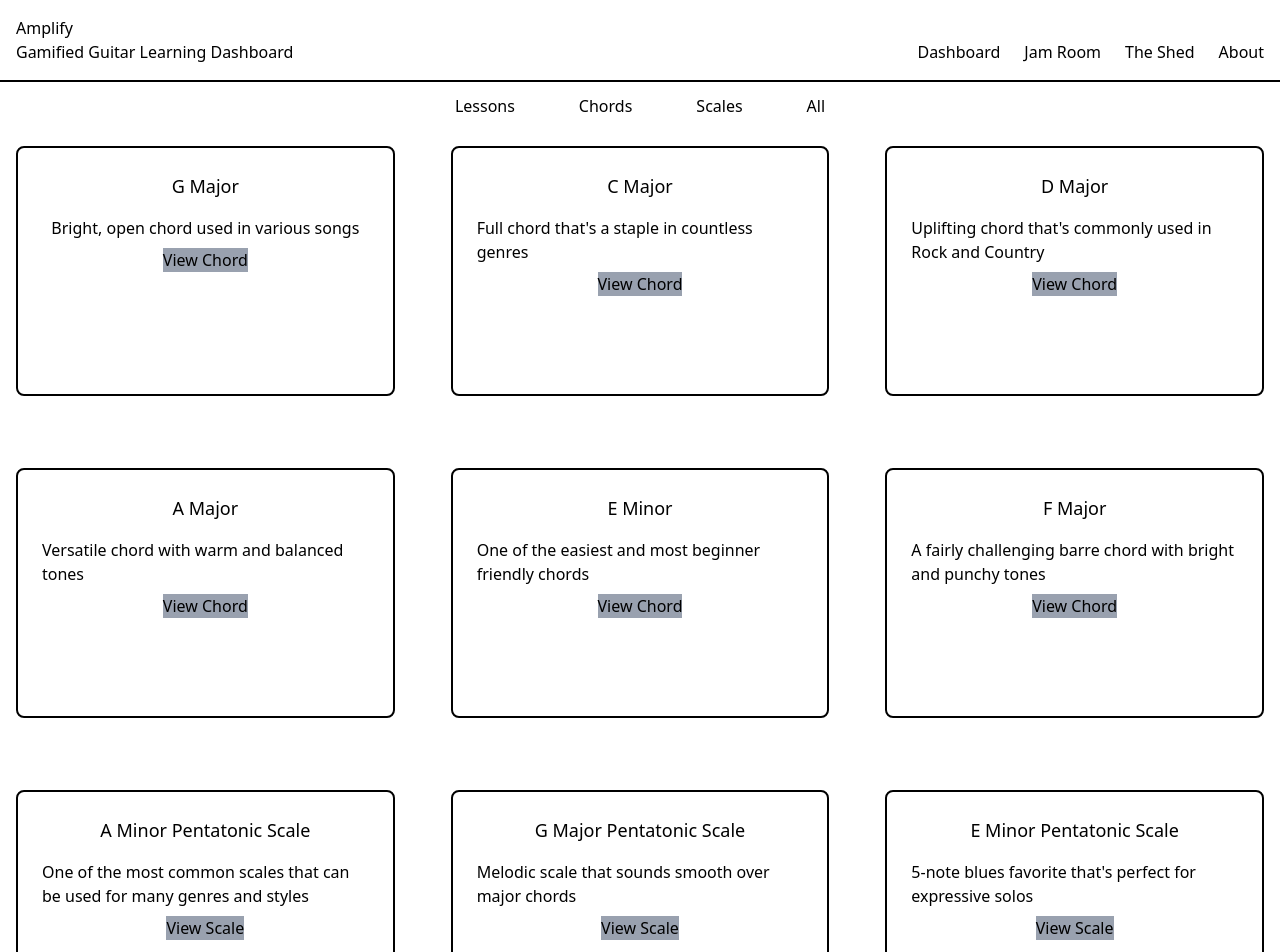
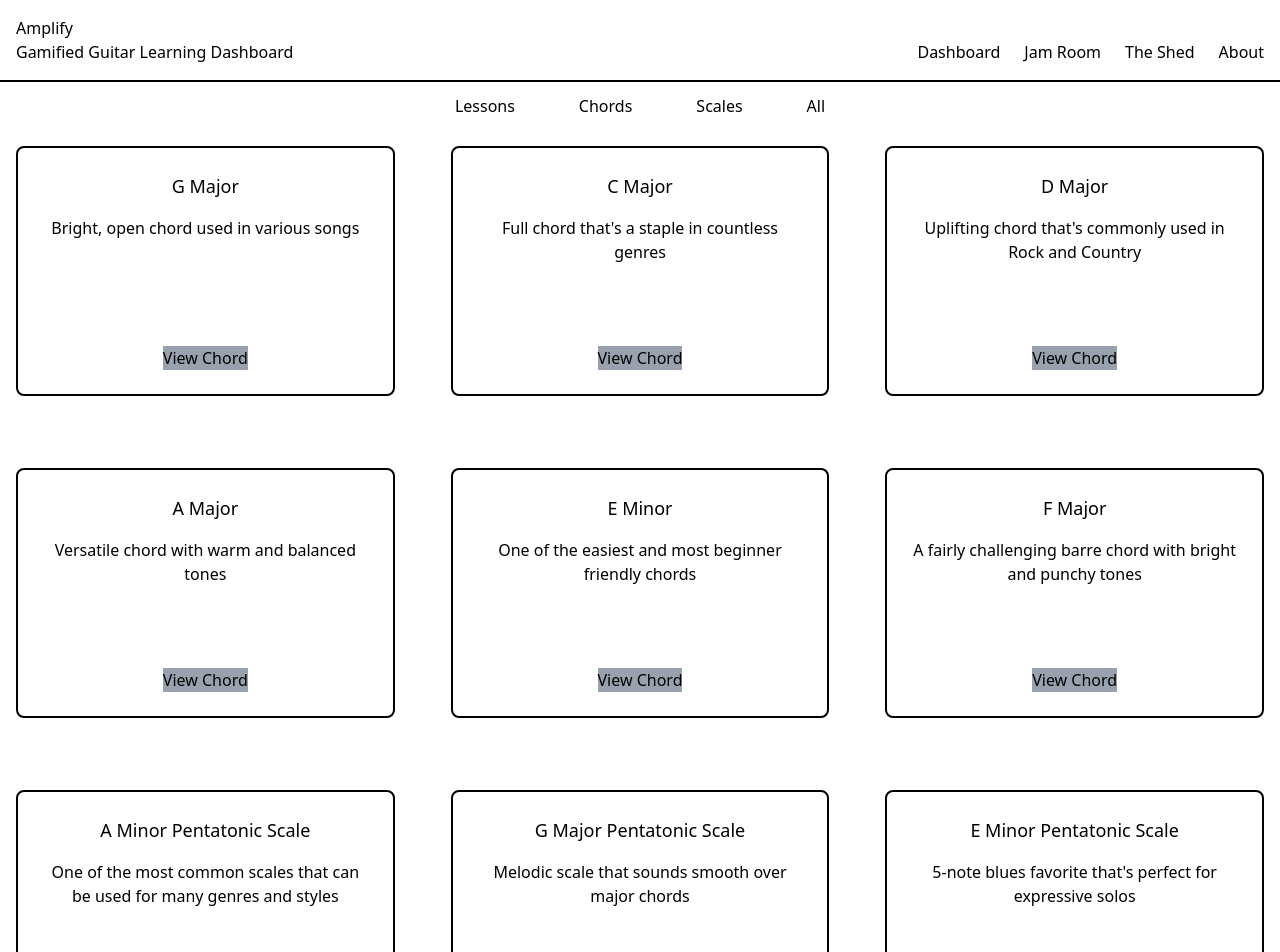
Before and after one commit to joshliford/amplify-guitar-app, a React (Vite) app in the folder amplify-guitar-app/: page /jamroom in a window 1280 px wide. Shown: the top 952 px of the page. Built offline with nearby package versions, Linux system fonts and the light colour scheme.

Commit message:
added functions in jamroom for handling onClick via each card button in preparation for modal integration

```diff
--- a/amplify-guitar-app/src/components/Card.jsx
+++ b/amplify-guitar-app/src/components/Card.jsx
@@ -5,9 +5,9 @@ export default function Card({ title, description, children }) { {/* general pur
             <div> {/* title container */}
                 <h3 className="text-lg mb-4">{title}</h3>
             </div>
-            <div> {/* description container */}
+            <div className="flex flex-col grow text-center"> {/* description container */}
                 <p>{description}</p>
-                {children}
+                <span className="mt-auto">{children}</span> {/* mt-auto & grow push the child (button) to the bottom of the card */}
             </div>
         </div>
     )
--- a/amplify-guitar-app/src/components/Chords/ChordCard.jsx
+++ b/amplify-guitar-app/src/components/Chords/ChordCard.jsx
@@ -1,11 +1,11 @@
 import Card from "../Card";
 
-export default function ChordCard({ title, description }) { {/* Sub-card component specifically for chords */}
+export default function ChordCard({ title, description, handleViewItem, chord }) { {/* Sub-card component specifically for chords */}
 
     return (
         <Card title={title} description={description}>
-            <div className="flex justify-center">
-                <button className="mt-2 bg-gray-400 hover:cursor-pointer">
+            <div className="flex justify-center mt-auto">
+                <button className="mt-2 bg-gray-400 hover:cursor-pointer" onClick={() => handleViewItem(chord)}>
                     View Chord
                 </button>
             </div>
--- a/amplify-guitar-app/src/components/Lessons/LessonCard.jsx
+++ b/amplify-guitar-app/src/components/Lessons/LessonCard.jsx
@@ -1,11 +1,11 @@
 import Card from "../Card";
 
-export default function LessonCard({ title, description }) {
+export default function LessonCard({ title, description, handleViewItem, lesson }) { {/* Sub-card component specifically for lessons */}
 
     return (
         <Card title={title} description={description}>
             <div className="flex justify-center">
-                <button className="mt-2 bg-gray-400 hover:cursor-pointer">
+                <button className="mt-2 bg-gray-400 hover:cursor-pointer" onClick={() => handleViewItem(lesson)}>
                     View Lesson
                 </button>
             </div>
--- /dev/null
+++ b/amplify-guitar-app/src/components/Modal.jsx
@@ -0,0 +1,7 @@
+export default function Modal() {
+
+    return (
+        <p>Modal</p>
+    )
+
+}
--- a/amplify-guitar-app/src/components/Scales/ScaleCard.jsx
+++ b/amplify-guitar-app/src/components/Scales/ScaleCard.jsx
@@ -1,11 +1,11 @@
 import Card from "../Card";
 
-export default function ScaleCard({ title, description }) {
+export default function ScaleCard({ title, description, handleViewItem, scale }) { {/* Sub-card component specifically for scales */}
 
     return (
         <Card title={title} description={description}>
             <div className="flex justify-center">
-                <button className="mt-2 bg-gray-400 hover:cursor-pointer">
+                <button className="mt-2 bg-gray-400 hover:cursor-pointer" onClick={() => handleViewItem(scale)}>
                     View Scale
                 </button>
             </div>
--- a/amplify-guitar-app/src/pages/JamRoom.jsx
+++ b/amplify-guitar-app/src/pages/JamRoom.jsx
@@ -1,3 +1,4 @@
+import { useState } from 'react'
 import ChordCard from "../components/Chords/ChordCard"
 import ScaleCard from "../components/Scales/ScaleCard"
 import { chords } from "../components/Chords/chordData"
@@ -8,6 +9,16 @@ import LessonCard from "../components/Lessons/LessonCard"
 
 export default function JamRoom() {
 
+    const [ selectedItem, setSelectedItem ] = useState(null); {/* chord, scale, or lesson currently being viewed */}
+    const [ isModalOpen, setIsModalOpen ] = useState(false); {/* open or close the modal */}
+
+    const handleViewItem = (item) => {
+        setSelectedItem(item);
+        setIsModalOpen(true);
+    }
+
+    const handleCloseModal = () => setIsModalOpen(false);
+
     return (
         <main>
             <div className="flex flex-row justify-center">
@@ -16,15 +27,16 @@ export default function JamRoom() {
                 <FilterButton label={"Scales"} value={"scales"} />
                 <FilterButton label={"All"} value={"all"} />
             </div>
+
             <div className="grid grid-cols-3 gap-6">
                 {chords.map((chord) => {
-                    return <ChordCard key={chord.id} title={chord.title} description={chord.description} />
+                    return <ChordCard key={chord.id} title={chord.title} description={chord.description} handleViewItem={handleViewItem} />
                 })}
                 {scales.map((scale) => {
-                    return <ScaleCard key={scale.id} title={scale.title} description={scale.description} />
+                    return <ScaleCard key={scale.id} title={scale.title} description={scale.description} handleViewItem={handleViewItem} />
                 })}
                 {lessons.map((lesson) => {
-                    return <LessonCard key={lesson.id} title={lesson.title} description={lesson.description} />
+                    return <LessonCard key={lesson.id} title={lesson.title} description={lesson.description} handleViewItem={handleViewItem} />
                 })}
             </div>
         </main>
```
